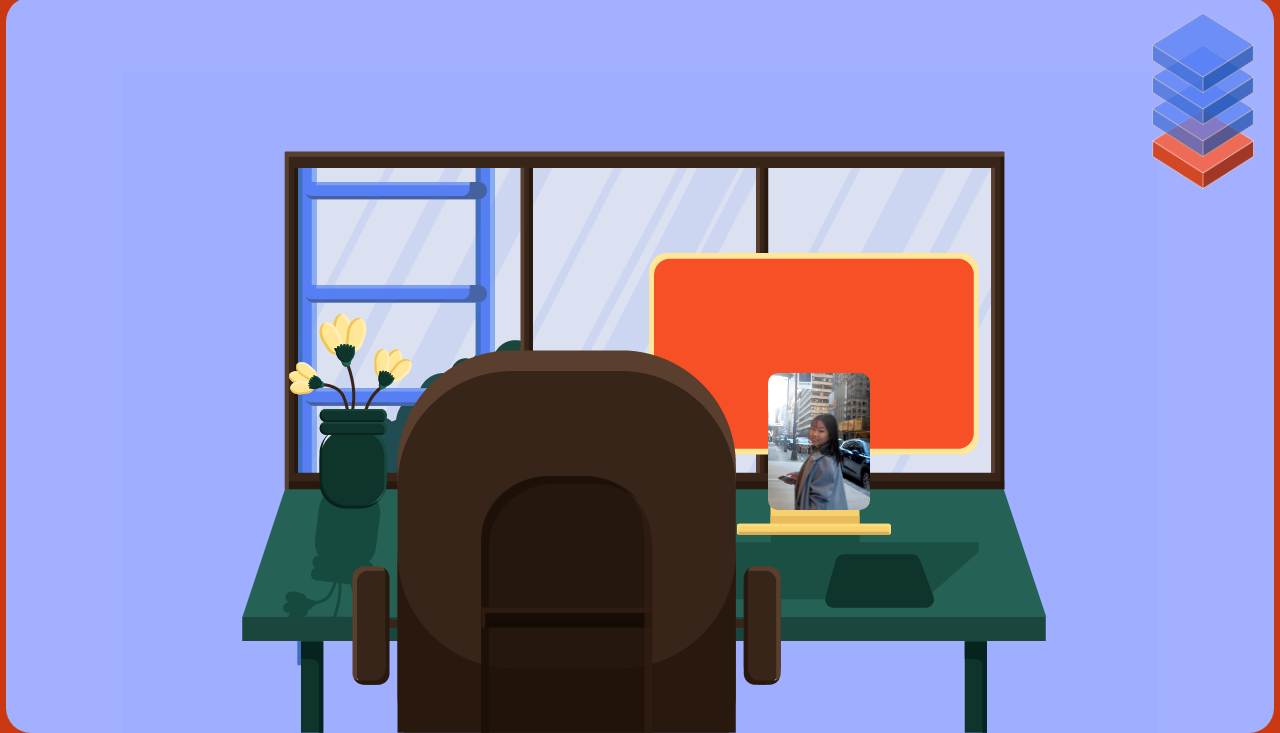
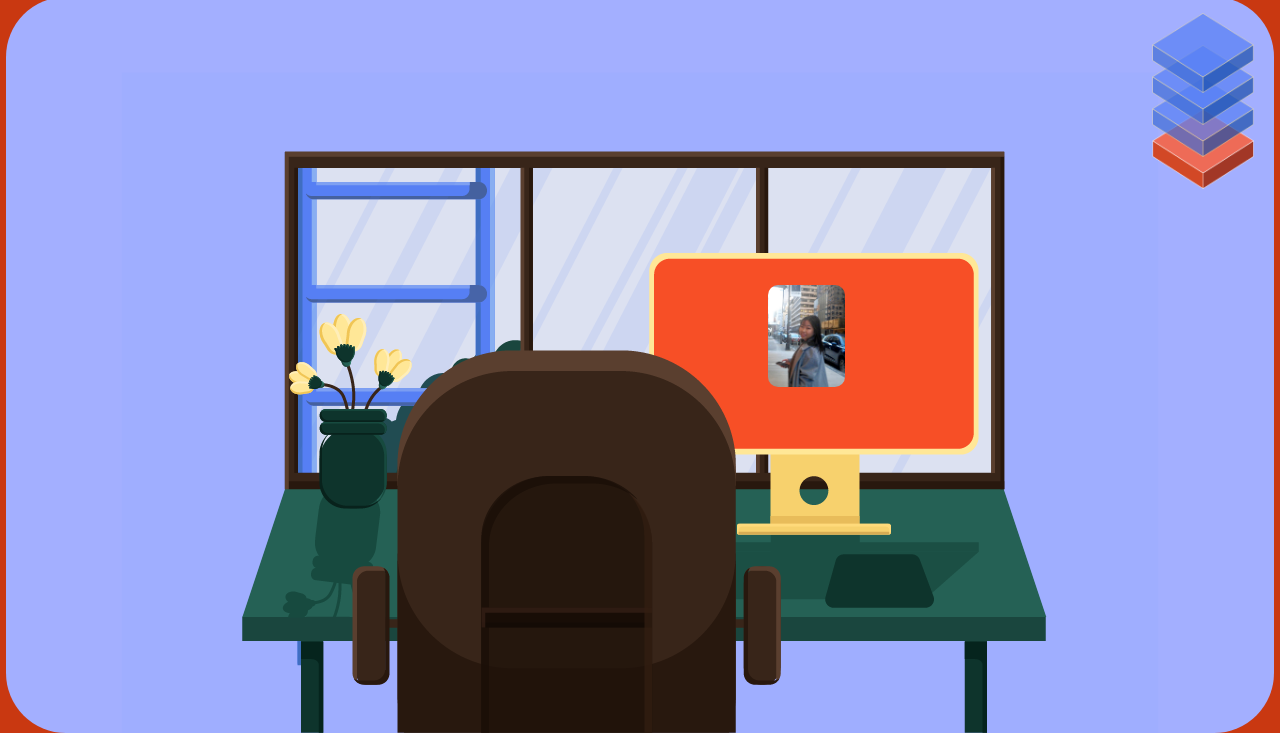
Before and after one commit to carbudar/Portfolio-2024, a plain HTML site: page page1.html in a window 1280 px wide. Shown: the part 67-800 px from the top of the page. Drawn offline with Linux system fonts and the light colour scheme.

Commit message:
image adjust

```diff
--- a/style.css
+++ b/style.css
@@ -410,7 +410,7 @@ span{
     width:99vw;
     margin-left: auto;
     margin-right: auto;
-    border-radius: 25px;
+    border-radius: 60px;
     background-color:#A3AFFF;
 }
 
@@ -919,8 +919,8 @@ span{
 
 #profilePic img{
     position: absolute;
-    width: 8%;
-    top: 55%;
+    width: 6%;
+    top: 44%;
     left: 60%;
     border-radius: 10px;
 }
```
